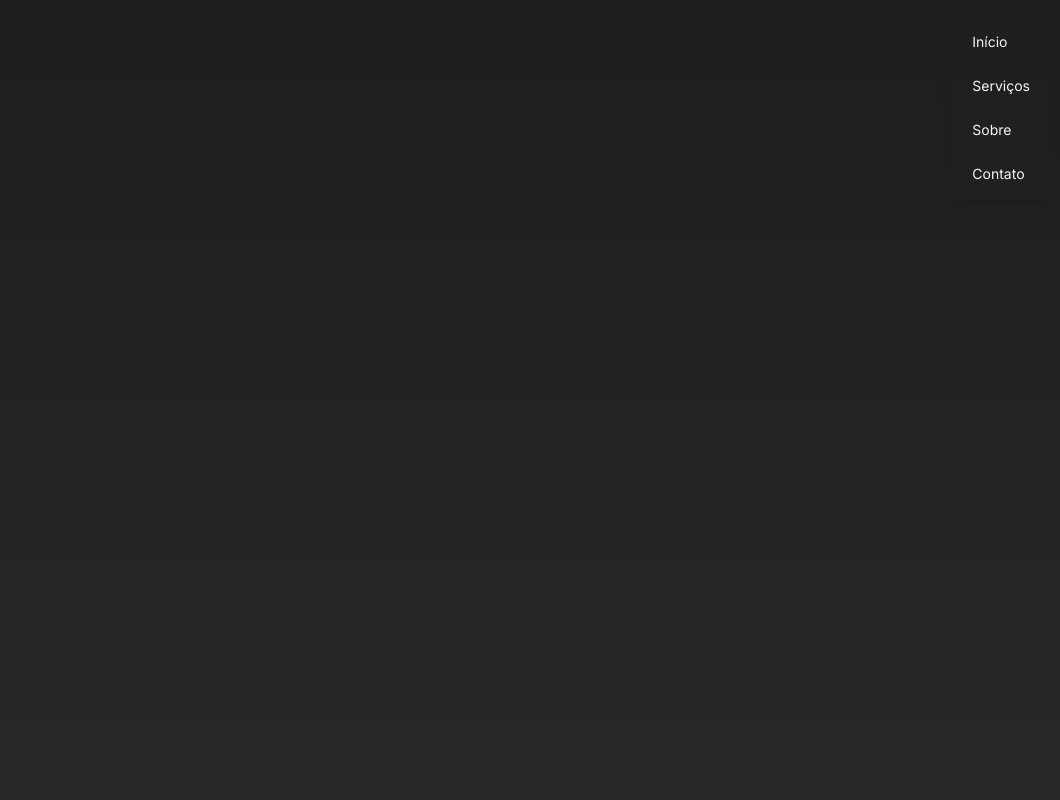
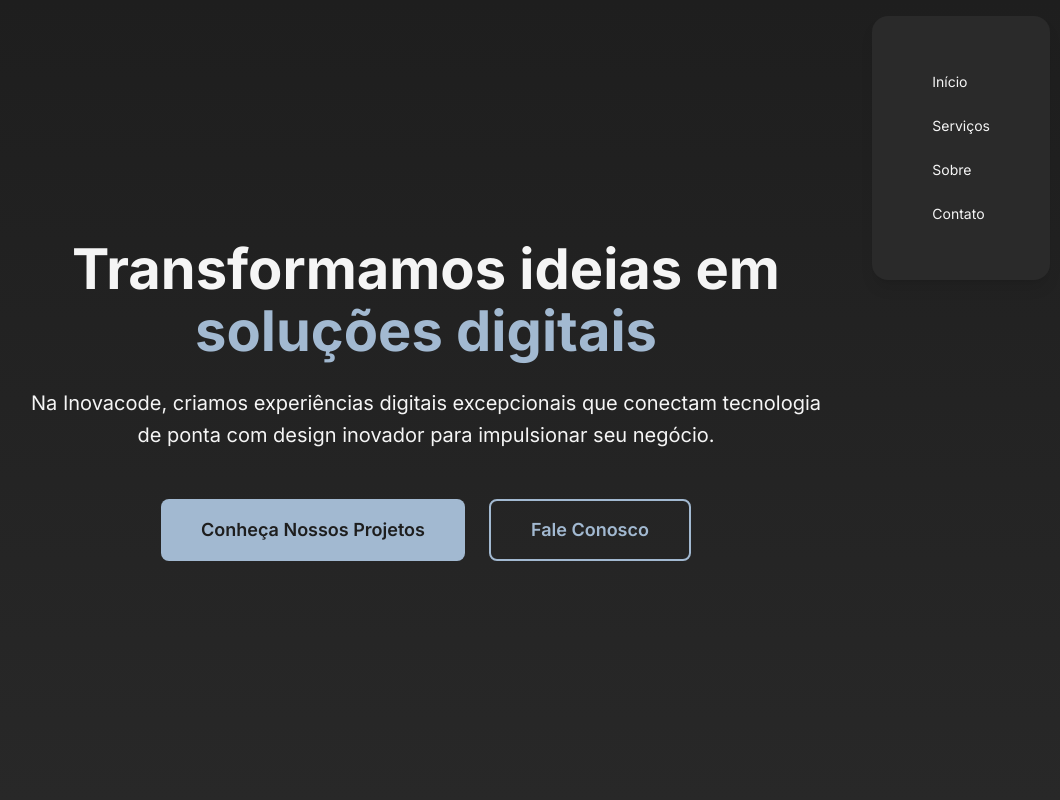
Before and after one commit to InovacodeDev/portfolio, a React (Vite) app in the folder apps/web/: page / in a window 1280 px wide. Shown: the top 800 px of the page, without its empty margins (214-1274 px from the left). Built offline with nearby package versions, Linux system fonts and the light colour scheme; no server answers.

Commit message:
fix: update Navigation and HeroSection components for improved styling and animations; reset body margin and padding in styles.css

```diff
--- a/apps/web/src/components/Navigation.tsx
+++ b/apps/web/src/components/Navigation.tsx
@@ -10,14 +10,23 @@
 
     return (
         <nav
-            className="fixed top-4 right-4 z-50 bg-surface-container rounded-lg p-2 shadow-lg"
+            className="fixed top-4 right-4 z-50 card rounded-lg shadow-lg"
+            style={{ backgroundColor: "var(--color-card-background)" }}
             aria-label="Navegação principal"
         >
-            <ul className="flex flex-col space-y-2">
+            <ul className="flex flex-col gap-2" style={{ padding: "16px" }}>
                 <li>
                     <button
                         onClick={() => scrollToSection("home")}
-                        className="px-3 py-2 text-sm text-on-surface hover:text-primary transition-colors"
+                        className="px-3 py-2 text-sm transition-colors"
+                        style={{
+                            color: "var(--color-text-primary)",
+                            border: "none",
+                            background: "transparent",
+                            cursor: "pointer",
+                        }}
+                        onMouseEnter={(e) => (e.currentTarget.style.color = "var(--color-accent-primary)")}
+                        onMouseLeave={(e) => (e.currentTarget.style.color = "var(--color-text-primary)")}
                         aria-label="Ir para seção inicial"
                     >
                         Início
@@ -26,7 +35,15 @@
                 <li>
                     <button
                         onClick={() => scrollToSection("services")}
-                        className="px-3 py-2 text-sm text-on-surface hover:text-primary transition-colors"
+                        className="px-3 py-2 text-sm transition-colors"
+                        style={{
+                            color: "var(--color-text-primary)",
+                            border: "none",
+                            background: "transparent",
+                            cursor: "pointer",
+                        }}
+                        onMouseEnter={(e) => (e.currentTarget.style.color = "var(--color-accent-primary)")}
+                        onMouseLeave={(e) => (e.currentTarget.style.color = "var(--color-text-primary)")}
                         aria-label="Ir para seção de serviços"
                     >
                         Serviços
@@ -35,7 +52,15 @@
                 <li>
                     <button
                         onClick={() => scrollToSection("about")}
-                        className="px-3 py-2 text-sm text-on-surface hover:text-primary transition-colors"
+                        className="px-3 py-2 text-sm transition-colors"
+                        style={{
+                            color: "var(--color-text-primary)",
+                            border: "none",
+                            background: "transparent",
+                            cursor: "pointer",
+                        }}
+                        onMouseEnter={(e) => (e.currentTarget.style.color = "var(--color-accent-primary)")}
+                        onMouseLeave={(e) => (e.currentTarget.style.color = "var(--color-text-primary)")}
                         aria-label="Ir para seção sobre nós"
                     >
                         Sobre
@@ -44,7 +69,15 @@
                 <li>
                     <button
                         onClick={() => scrollToSection("contact")}
-                        className="px-3 py-2 text-sm text-on-surface hover:text-primary transition-colors"
+                        className="px-3 py-2 text-sm transition-colors"
+                        style={{
+                            color: "var(--color-text-primary)",
+                            border: "none",
+                            background: "transparent",
+                            cursor: "pointer",
+                        }}
+                        onMouseEnter={(e) => (e.currentTarget.style.color = "var(--color-accent-primary)")}
+                        onMouseLeave={(e) => (e.currentTarget.style.color = "var(--color-text-primary)")}
                         aria-label="Ir para seção de contato"
                     >
                         Contato
--- a/apps/web/src/sections/HeroSection.tsx
+++ b/apps/web/src/sections/HeroSection.tsx
@@ -1,39 +1,42 @@
 import React from "react";
 import { motion } from "framer-motion";
 import { Button } from "../components";
-import { useSectionAnimation } from "../hooks/useScrollAnimation";
 
 export const HeroSection: React.FC = () => {
-    const heroAnimation = useSectionAnimation(0);
-    const titleAnimation = useSectionAnimation(1);
-    const subtitleAnimation = useSectionAnimation(2);
-    const buttonsAnimation = useSectionAnimation(3);
+    console.log("HeroSection renderizando...");
 
     return (
         <section id="home" className="hero-section" aria-label="Seção principal">
             <div className="container">
                 <motion.div
                     className="hero-content"
-                    ref={heroAnimation.ref}
-                    initial={heroAnimation.initial}
-                    animate={heroAnimation.animate}
+                    initial={{ opacity: 0, y: 50 }}
+                    animate={{ opacity: 1, y: 0 }}
+                    transition={{ duration: 0.8, ease: "easeOut" }}
                 >
-                    <motion.h1 className="hero-title" initial={titleAnimation.initial} animate={titleAnimation.animate}>
+                    <motion.h1
+                        className="hero-title"
+                        initial={{ opacity: 0, y: 30 }}
+                        animate={{ opacity: 1, y: 0 }}
+                        transition={{ duration: 0.6, delay: 0.2 }}
+                    >
                         Transformamos ideias em
                         <span className="text-accent"> soluções digitais</span>
                     </motion.h1>
                     <motion.p
                         className="hero-subtitle"
-                        initial={subtitleAnimation.initial}
-                        animate={subtitleAnimation.animate}
+                        initial={{ opacity: 0, y: 30 }}
+                        animate={{ opacity: 1, y: 0 }}
+                        transition={{ duration: 0.6, delay: 0.4 }}
                     >
                         Na Inovacode, criamos experiências digitais excepcionais que conectam tecnologia de ponta com
                         design inovador para impulsionar seu negócio.
                     </motion.p>
                     <motion.div
                         className="hero-actions"
-                        initial={buttonsAnimation.initial}
-                        animate={buttonsAnimation.animate}
+                        initial={{ opacity: 0, y: 30 }}
+                        animate={{ opacity: 1, y: 0 }}
+                        transition={{ duration: 0.6, delay: 0.6 }}
                     >
                         <Button size="lg">Conheça Nossos Projetos</Button>
                         <Button variant="secondary" size="lg">
--- a/apps/web/src/styles.css
+++ b/apps/web/src/styles.css
@@ -32,6 +32,9 @@
     color: var(--color-text-primary);
     line-height: 1.6;
     font-size: 18px;
+    margin: 0;
+    padding: 0;
+    min-height: 100vh;
 }
 
 /* Hierarquia tipográfica conforme blueprint */
```
